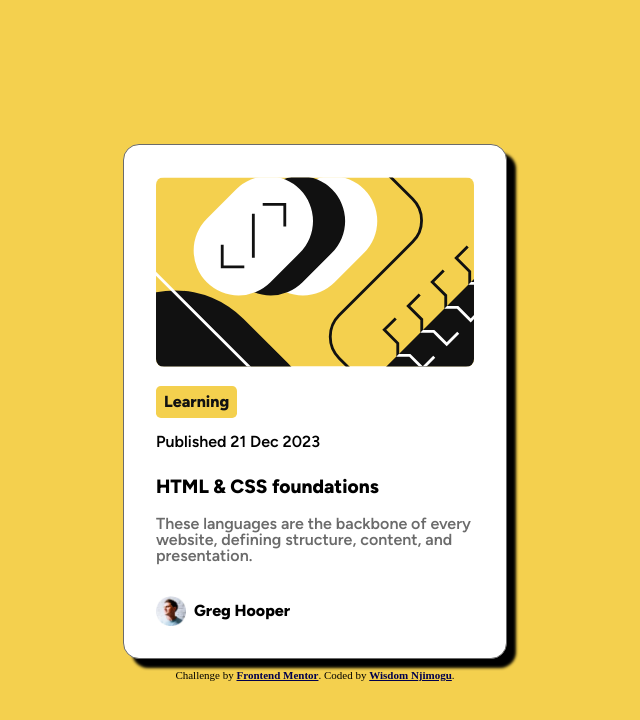
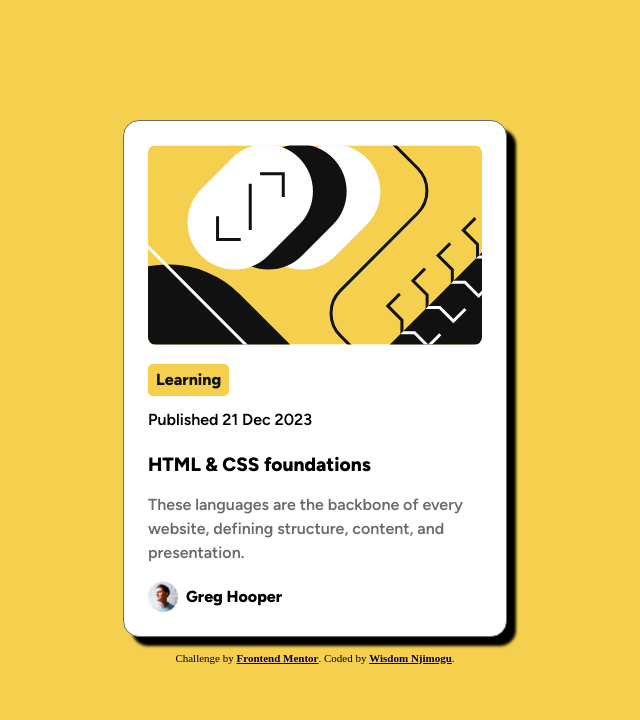
Before and after one commit to Hart-wiz/blog-preview-card, a plain HTML site: page index.html in a window 1280 px wide. Shown: the whole page, without its empty margins (325-965 px from the left). Drawn offline with Linux system fonts and the light colour scheme.

Commit message:
adjustedline height for article

```diff
--- a/css/style.css
+++ b/css/style.css
@@ -27,7 +27,7 @@ body {
   background-color: var(--Yellow);
   display: flex;
   flex-direction: column;
-  padding-top: 18vh;
+  padding-top: 15vh;
   /* align-items: center;
   justify-content: center; */
 }
@@ -39,12 +39,14 @@ main {
   align-self: center;
   width: 384px;
   height: auto;
-  padding: 2em;
+  padding: 1.5em;
+  padding-bottom: 0.5em;
   border-radius: 1em;
   font-size: 1rem;
   font-family: fig-semibold;
   border: var(--Gray-500), solid, 0.5px;
   box-shadow: 9px 9px 3px;
+  margin-bottom: 1em;
 }
 .front-image {
   border-radius: 1em;
@@ -83,6 +85,7 @@ main {
 }
 .text-area article {
   color: var(--Gray-500);
+  line-height: 1.5;
 }
 
 /* author profile section */
@@ -90,7 +93,7 @@ main {
   display: flex;
   flex-direction: row;
   gap: 0.5em;
-  padding-top: 2em;
+  padding: 1em 0;
   font-family: fig-extrabold;
 }
 .author-profile img {
@@ -104,9 +107,9 @@ main {
 /* styling for mobile  */
 
 @media screen and (max-width: 400px) {
-  /* body {
-    padding-top: 20vh;
-  } */
+  body {
+    padding-top: 10vh;
+  }
   main {
     width: 90vw;
   }
--- a/index.html
+++ b/index.html
@@ -18,9 +18,8 @@
     <!-- Feel free to remove these styles or customise in your own stylesheet 👍 -->
     <style>
       .attribution {
-        font-size: 11px;
+        font-size: 0.6875rem;
         text-align: center;
-        padding: 1em;
       }
       .attribution a {
         color: hsl(240, 100%, 15%);
@@ -54,11 +53,13 @@
         >
       </section>
     </main>
+    <footer>
       <div class="attribution">
         Challenge by
         <a href="https://www.frontendmentor.io?ref=challenge" target="_blank"
           >Frontend Mentor</a
         >. Coded by <a href="#">Wisdom Njimogu</a>.
       </div>
+    </footer>
   </body>
 </html>
```
Lines whose indentation alone changed are shown as unchanged.
